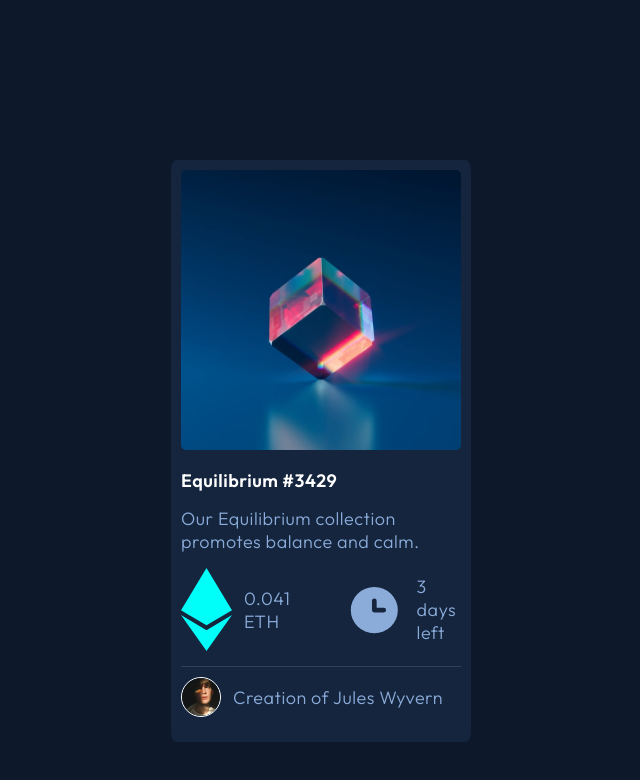
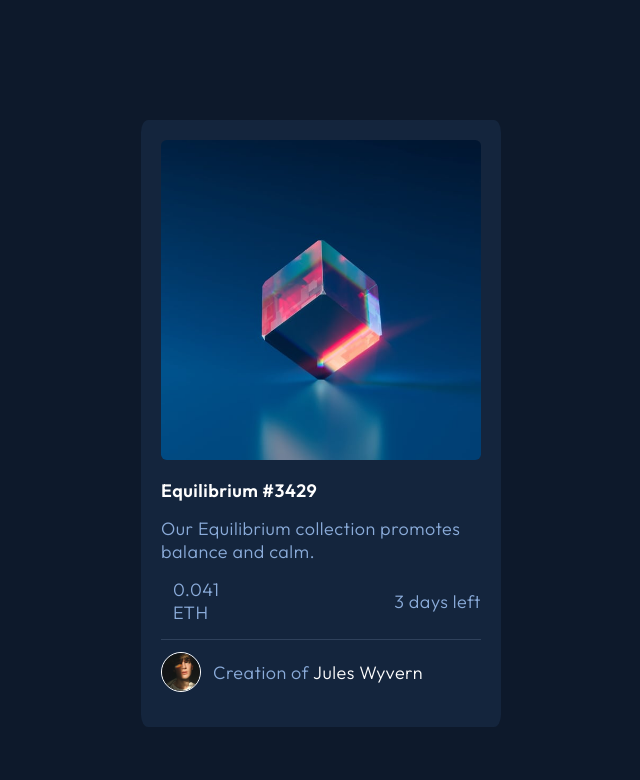
Before and after one commit to iBrendan/fem-nft-preview-card, a plain HTML site: page index.html in a window 1280 px wide. Shown: the whole page, without its empty margins (319-959 px from the left). Drawn offline with Linux system fonts and the light colour scheme.

Commit message:
Add width to component

```diff
--- a/style.css
+++ b/style.css
@@ -15,15 +15,17 @@ body {
 
 .card-container {
   background-color: hsl(216, 50%, 16%);
-  padding: 10px;
-  border-radius: 1.8%;
+  padding: 20px;
+  border-radius: 2%;
   margin: 0 auto;
-  max-width: 300px;
-  margin-top: 20vh;
+  max-width: 360px;
+  margin-top: 15vh;
+  margin-bottom: 15vh;
+  overflow: hidden;
 }
 
 .card-container img {
-  border-radius: 1.7%;
+  border-radius: 1.8%;
   margin-bottom: 15px;
   width: 100%;
 }
@@ -57,12 +59,26 @@ body {
 }
 
 .footer {
-  padding-top: 10px;
+  padding-top: 12px;
+  font-weight: 300;
 }
 
 .footer img {
   width: 40px;
   height: auto;
   border: solid 1px hsl(0, 0%, 100%);
-  border-radius: 50%;
+  border-radius: 100%;
 }
+
+.footer span {
+  color: hsl(0, 0%, 100%);
+}
+
+/* .card-container {
+  background-color: aqua;
+} */
+
+.price,
+.time-left img {
+  width: 0px;
+}
```
